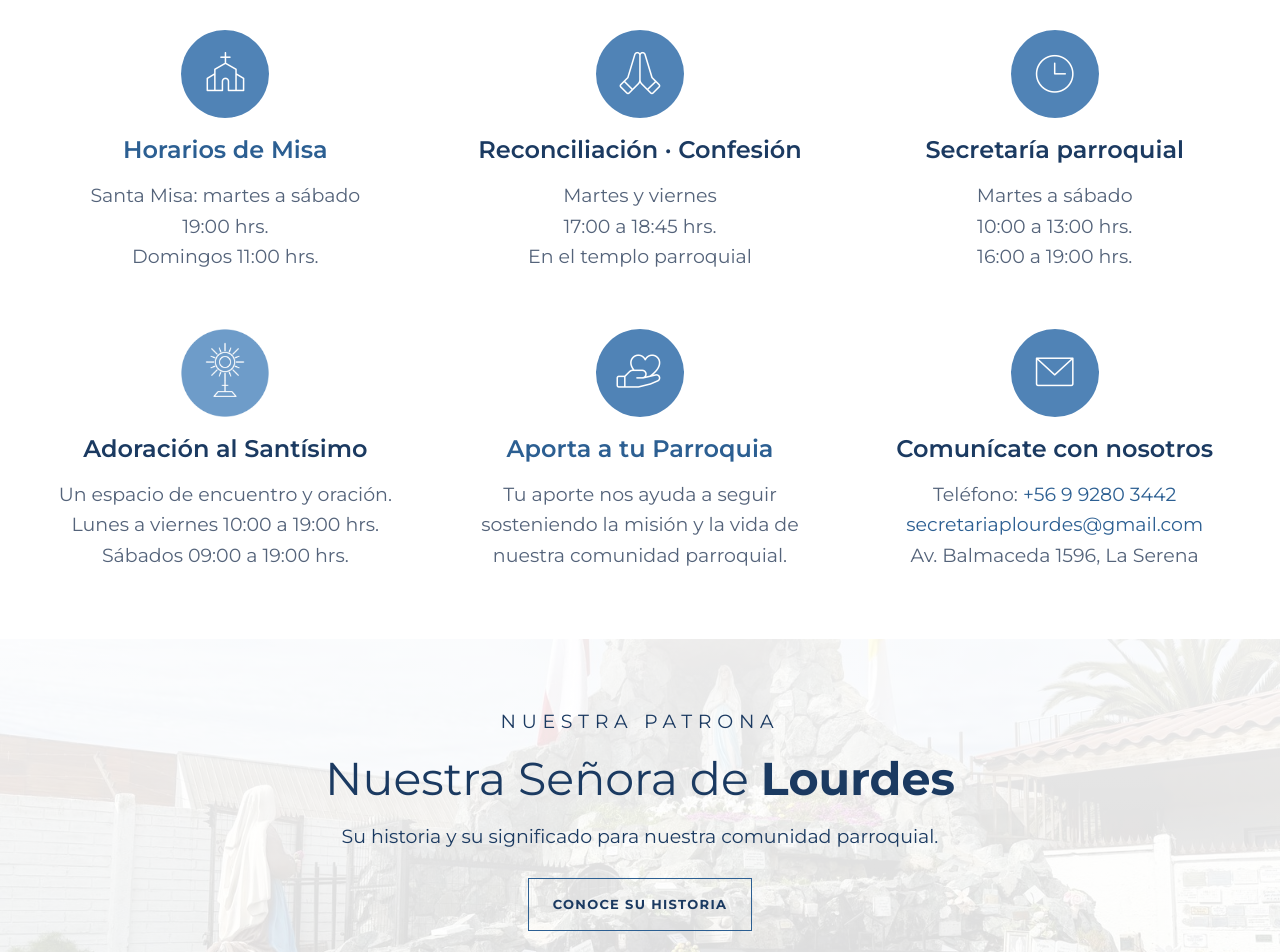
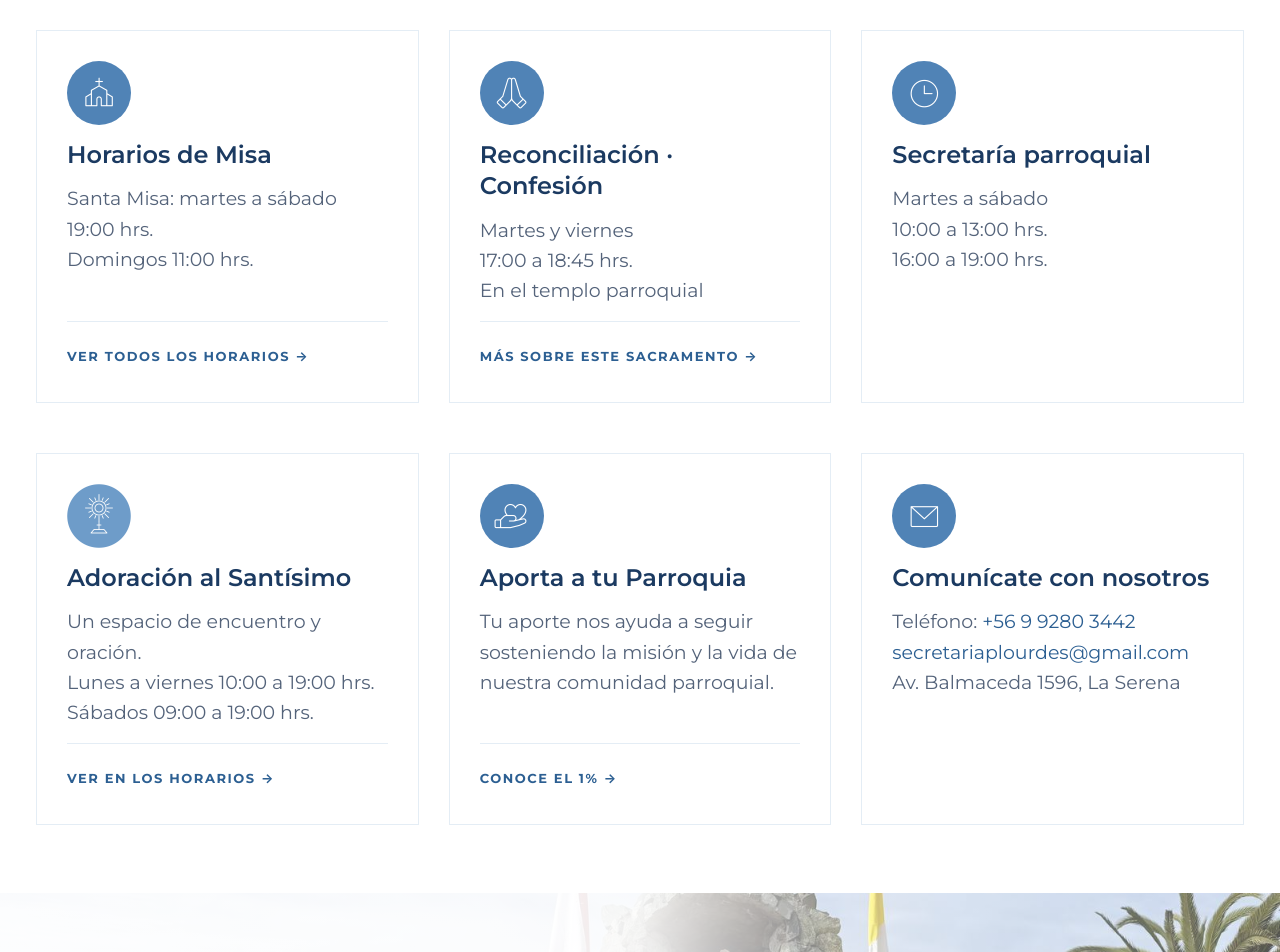
Before and after one commit to jloayzaes/parroquia-lourdes-laserena, a plain HTML site: page sitio/index.html in a window 1280 px wide. Shown: the part 900-1852 px from the top of the page. Drawn offline with nearby package versions, Linux system fonts and the light colour scheme.

Commit message:
La gruta se ve, y los seis accesos de la portada son tarjetas
El velo de la Patrona era el único de los tres sin degradado: .92 a .86
de lado a lado, así que la foto quedaba en una mancha pálida. No hacía
falta oscurecerlo —que es lo que no queríamos—, sino moverlo.

La gruta está al centro de la foto, con la Virgen al 56 % del ancho, de
modo que un velo denso al centro habría sido peor. El texto se corre a
la izquierda, como en las otras dos bandas, y el velo se abre hacia la
derecha justo donde está ella. El lado denso sigue en .93.

El ancho del texto va en porcentaje y no en píxeles: con los 660px
fijos, a 1024 de ancho el texto llegaba al 64 % de la banda, dentro de
la zona transparente, y caía a 2,5:1. Atado al 46 % el peor caso de las
cinco medidas es 9,92:1.

Los seis accesos eran texto centrado flotando en blanco. Un párrafo de
horarios y teléfonos en tres líneas centradas se lee más lento, y al
lado de las tarjetas de aviso y capilla no parecían pinchables. Ahora
son tarjetas con la misma caja del resto y el texto a la izquierda.

Cuatro llevan a alguna parte y la tarjeta entera se pincha; los dos de
contacto son solo información, sin destino inventado, y por eso no
llevan la capa que taparía su teléfono y su correo.

Verificado: sin desbordes en 12 páginas × 10 anchos, enlaces y anclas
sin problemas, el teléfono y el correo siguen alcanzables.

Co-Authored-By: Claude Opus 5 <noreply@anthropic.com>

```diff
--- a/sitio/assets/css/sitio.css
+++ b/sitio/assets/css/sitio.css
@@ -502,8 +502,42 @@ img.ficha__foto { width: 100%; height: 100%; object-fit: contain; padding: 12px;
 .franja-uno__texto { font: 300 24px/1.3 var(--fuente); color: var(--azul); }
 .franja-uno__texto strong { font-weight: 700; }
 
-.acceso { display: flex; flex-direction: column; align-items: center; gap: 16px; text-align: center; }
+/* Accesos prioritarios de la portada.
+   Eran seis bloques de texto centrado flotando en blanco, sin caja ni borde.
+   Dos problemas: un párrafo de datos —horarios, teléfonos, direcciones— en
+   tres líneas centradas se lee más lento, porque cada renglón empieza en un
+   punto distinto y el ojo tiene que buscar dónde; y al lado de las tarjetas
+   de aviso y de capilla, que sí tienen caja, el visitante aprende que «lo que
+   tiene caja se pincha» y estos quedaban fuera de esa regla.
+   Ahora son tarjetas con la misma caja del resto y el texto a la izquierda. */
+.acceso {
+  position: relative;
+  display: flex;
+  flex-direction: column;
+  gap: 14px;
+  height: 100%;
+  padding: 30px 30px 32px;
+  border: 1px solid var(--borde);
+  background: #fff;
+}
+.acceso:hover, .acceso:focus-within { border-color: var(--celeste); }
 .acceso p { font: 400 19px/1.6 var(--fuente); color: var(--texto); }
+
+/* Cuatro de los seis llevan a alguna parte; los dos de contacto son solo
+   información y no inventan un destino. El pie va anclado abajo para que las
+   tarjetas de una misma fila terminen parejas. */
+.acceso__pie { margin-top: auto; padding-top: 18px; border-top: 1px solid var(--borde); }
+.acceso__enlace {
+  font: 700 13px/1.3 var(--fuente);
+  letter-spacing: .12em;
+  text-transform: uppercase;
+  color: var(--azul-medio);
+}
+/* Hace clicable la tarjeta entera sin anidar enlaces. Ojo: tapa cualquier otro
+   enlace que se agregue dentro, así que las tarjetas de contacto —que llevan
+   teléfono y correo en el texto— no tienen pie y por eso no tienen esta capa. */
+.acceso__enlace::after { content: ""; position: absolute; inset: 0; }
+.acceso:hover .acceso__enlace, .acceso:focus-within .acceso__enlace { color: var(--acento); }
 
 .banda-patrona {
   position: relative;
@@ -511,12 +545,28 @@ img.ficha__foto { width: 100%; height: 100%; object-fit: contain; padding: 12px;
   background: url("../img/banda-gruta.jpg") center 40% / cover no-repeat;
   display: flex;
   align-items: center;
-  justify-content: center;
-  text-align: center;
+  justify-content: flex-start;
   padding: 64px var(--canaleta);
 }
-.banda-patrona__velo { position: absolute; inset: 0; background: linear-gradient(180deg, rgba(255, 255, 255, .92), rgba(255, 255, 255, .86)); }
-.banda-patrona__contenido { position: relative; max-width: 660px; }
+/* La gruta está al centro de la fotografía, con la Virgen a la altura del 56 %
+   del ancho. Un velo parejo —como el que había— la tapaba de lado a lado y
+   dejaba la banda como una mancha gris. Un velo denso al centro habría sido
+   peor todavía. La solución es la misma de las otras dos bandas: el texto se
+   corre a la izquierda y el velo se abre hacia la derecha, justo donde está
+   ella. El lado denso no se aclaró: sigue en .93. */
+.banda-patrona__velo {
+  position: absolute; inset: 0;
+  background: linear-gradient(90deg,
+    rgba(255, 255, 255, .95) 0%,
+    rgba(255, 255, 255, .93) 50%,
+    rgba(255, 255, 255, .52) 64%,
+    rgba(255, 255, 255, .30) 100%);
+}
+/* El ancho va en porcentaje y no solo en píxeles: con 660px fijos, en una
+   pantalla de 1024 el texto llegaba al 64 % de la banda, es decir dentro de la
+   zona transparente del velo, y el contraste caía a 2,5:1. Atado al 46 % se
+   queda siempre a la izquierda del quiebre del degradado. */
+.banda-patrona__contenido { position: relative; max-width: min(660px, 46%); }
 /* Peso 400 y no 200: sobre la fotografía, la Montserrat extrafina costaba
    de leer. La parroquia lo pidió expresamente. */
 .banda-patrona h2 { font: 400 46px/1.15 var(--fuente); color: var(--azul); margin-bottom: 16px; }
@@ -1068,6 +1118,12 @@ img.capilla__foto { width: 100%; height: min(300px, 58vw); object-fit: cover; }
 
   .banda-patrona { min-height: 0; padding: 52px var(--canaleta);
     background-image: url("../img/banda-gruta-movil.jpg"); }
+  /* Misma razón que en el 1%: aquí el texto ocupa todo el ancho y el degradado
+     horizontal lo dejaría sobre la parte clara. Parejo, de arriba abajo. */
+  .banda-patrona__velo { background: linear-gradient(180deg, rgba(255, 255, 255, .93), rgba(255, 255, 255, .87)); }
+  /* Y con el velo parejo, el texto recupera todo el ancho: el 46 % que lo
+     mantiene a la izquierda en escritorio aquí lo dejaría en 156px. */
+  .banda-patrona__contenido { max-width: none; }
 
   .aviso { flex-direction: column; gap: 14px; }
   .aviso__foto { width: 100%; height: 180px; }
--- a/sitio/index.html
+++ b/sitio/index.html
@@ -173,39 +173,43 @@
     <!-- Accesos prioritarios -->
     <section class="bloque bloque--sup">
       <h2 class="solo-lectores">Información principal</h2>
-      <div class="rejilla rejilla--3" style="gap:36px">
+      <div class="rejilla rejilla--3" style="gap:30px">
         <div class="acceso">
-          <div class="badge" style="--tam:88px"><i class="ph-thin ph-church" aria-hidden="true"></i></div>
-          <h3 class="titulo-tarjeta titulo-tarjeta--grande"><a href="horarios.html">Horarios de Misa</a></h3>
+          <div class="badge" style="--tam:64px"><i class="ph-thin ph-church" aria-hidden="true"></i></div>
+          <h3 class="titulo-tarjeta titulo-tarjeta--grande">Horarios de Misa</h3>
           <p>Santa Misa: martes a sábado<br>19:00 hrs.<br>Domingos 11:00 hrs.</p>
+          <p class="acceso__pie"><a class="acceso__enlace" href="horarios.html">Ver todos los horarios <span aria-hidden="true">&rarr;</span></a></p>
         </div>
         <div class="acceso">
-          <div class="badge" style="--tam:88px"><i class="ph-thin ph-hands-praying" aria-hidden="true"></i></div>
+          <div class="badge" style="--tam:64px"><i class="ph-thin ph-hands-praying" aria-hidden="true"></i></div>
           <h3 class="titulo-tarjeta titulo-tarjeta--grande">Reconciliación · Confesión</h3>
           <p>Martes y viernes<br>17:00 a 18:45 hrs.<br>En el templo parroquial</p>
+          <p class="acceso__pie"><a class="acceso__enlace" href="sacramentos.html#sac-confesion">Más sobre este sacramento <span aria-hidden="true">&rarr;</span></a></p>
         </div>
         <div class="acceso">
-          <div class="badge" style="--tam:88px"><i class="ph-thin ph-clock" aria-hidden="true"></i></div>
+          <div class="badge" style="--tam:64px"><i class="ph-thin ph-clock" aria-hidden="true"></i></div>
           <h3 class="titulo-tarjeta titulo-tarjeta--grande">Secretaría parroquial</h3>
           <p>Martes a sábado<br>10:00 a 13:00 hrs.<br>16:00 a 19:00 hrs.</p>
         </div>
       </div>
     </section>
 
-    <section class="bloque" style="padding-top:56px;padding-bottom:68px">
-      <div class="rejilla rejilla--3" style="gap:36px">
+    <section class="bloque" style="padding-top:50px;padding-bottom:68px">
+      <div class="rejilla rejilla--3" style="gap:30px">
         <div class="acceso">
-          <img class="badge--imagen" style="--tam:88px" src="assets/img/icono-adoracion.png" alt="" width="256" height="256">
+          <img class="badge--imagen" style="--tam:64px" src="assets/img/icono-adoracion.png" alt="" width="256" height="256">
           <h3 class="titulo-tarjeta titulo-tarjeta--grande">Adoración al Santísimo</h3>
           <p>Un espacio de encuentro y oración.<br>Lunes a viernes 10:00 a 19:00 hrs.<br>Sábados 09:00 a 19:00 hrs.</p>
+          <p class="acceso__pie"><a class="acceso__enlace" href="horarios.html">Ver en los horarios <span aria-hidden="true">&rarr;</span></a></p>
         </div>
         <div class="acceso">
-          <div class="badge" style="--tam:88px"><i class="ph-thin ph-hand-heart" aria-hidden="true"></i></div>
-          <h3 class="titulo-tarjeta titulo-tarjeta--grande"><a href="uno-por-ciento.html">Aporta a tu Parroquia</a></h3>
+          <div class="badge" style="--tam:64px"><i class="ph-thin ph-hand-heart" aria-hidden="true"></i></div>
+          <h3 class="titulo-tarjeta titulo-tarjeta--grande">Aporta a tu Parroquia</h3>
           <p>Tu aporte nos ayuda a seguir sosteniendo la misión y la vida de nuestra comunidad parroquial.</p>
+          <p class="acceso__pie"><a class="acceso__enlace" href="uno-por-ciento.html">Conoce el 1% <span aria-hidden="true">&rarr;</span></a></p>
         </div>
         <div class="acceso">
-          <div class="badge" style="--tam:88px"><i class="ph-thin ph-envelope-simple" aria-hidden="true"></i></div>
+          <div class="badge" style="--tam:64px"><i class="ph-thin ph-envelope-simple" aria-hidden="true"></i></div>
           <h3 class="titulo-tarjeta titulo-tarjeta--grande">Comunícate con nosotros</h3>
           <p>Teléfono: <a href="tel:+56992803442">+56 9 9280 3442</a><br><a href="mailto:secretariaplourdes@gmail.com">secretariaplourdes@<wbr>gmail.com</a><br>Av. Balmaceda 1596, La Serena</p>
         </div>
```
Also changed, not shown: 1 other file.
